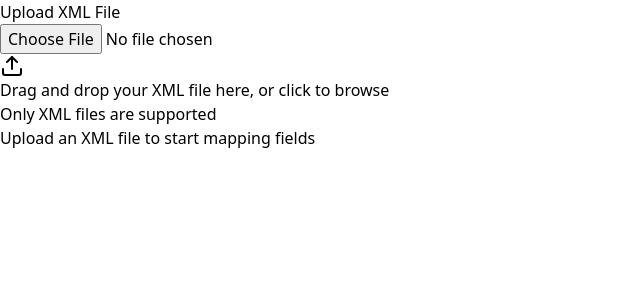
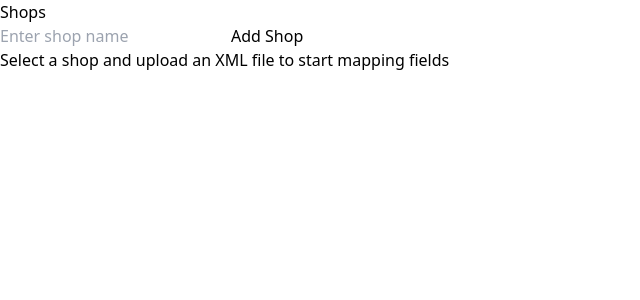
Before and after one commit to itsHadyy/feeds, a React (Vite) app: page / in a window 1280 px wide. Shown: the top 300 px of the page, without its empty margins (0-640 px from the left). Built offline with nearby package versions, Linux system fonts and the light colour scheme.

Commit message:
Hady's Updates

```diff
--- a/src/App.tsx
+++ b/src/App.tsx
@@ -2,6 +2,7 @@ import React, { useState, useCallback } from 'react';
 import { Save } from 'lucide-react';
 import MappingField from './components/MappingField';
 import XMLUploader from './components/XMLUploader';
+import ShopDashboard from './components/ShopDashboard';
 import { FieldOption } from './types/mapping';
 import { XMLData, XMLField, XMLMapping } from './types/xml';
 import { XMLManager } from './services/XMLManager';
@@ -10,15 +11,15 @@ function App() {
   const [xmlManager] = useState(() => new XMLManager());
   const [mappingFields, setMappingFields] = useState<XMLField[]>([]);
   const [mappings, setMappings] = useState<XMLMapping[]>([]);
+  const [selectedShopId, setSelectedShopId] = useState<string | null>(null);
 
+  // Get available field options for mapping
   const getFieldOptions = useCallback((xmlData: XMLData | null): FieldOption[] => {
     if (!xmlData) return [];
-
     const uniqueKeys = new Set<string>();
     xmlData.items.forEach(item => {
       Object.keys(item).forEach(key => uniqueKeys.add(key));
     });
-
     return Array.from(uniqueKeys).map(key => ({
       value: key,
       label: key,
@@ -26,6 +27,7 @@ function App() {
     }));
   }, []);
 
+  // Handle field mapping changes
   const handleFieldChange = useCallback((fieldName: string, mapping: XMLMapping) => {
     setMappings(prev => {
       const existingIndex = prev.findIndex(m => m.targetField === fieldName);
@@ -38,6 +40,7 @@ function App() {
     });
   }, []);
 
+  // Extract fields from uploaded XML
   const handleFieldsExtracted = useCallback((data: XMLData) => {
     xmlManager.setData(data);
     const uniqueFields = new Set(data.items.flatMap(item => Object.keys(item)));
@@ -50,10 +53,10 @@ function App() {
     setMappings([]);
   }, [xmlManager]);
 
+  // Apply field mappings and generate XML
   const handleApplyChanges = useCallback(() => {
     const xmlData = xmlManager.getData();
     if (!xmlData || mappings.length === 0) return;
-
     const updatedData = xmlManager.applyMappings(mappings);
     if (updatedData) {
       const xmlString = xmlManager.generateXML(updatedData.items);
@@ -66,7 +69,22 @@ function App() {
   return (
     <div className="min-h-screen bg-gray-100">
       <div className="max-w-7xl mx-auto py-8 px-4 space-y-8">
-        {/* XML Uploader Section */}
+
+        {/* Shop Selection */}
+        {!selectedShopId ? (
+          <ShopDashboard onSelectShop={setSelectedShopId} />
+        ) : (
+          <>
+            <button
+              onClick={() => setSelectedShopId(null)}
+              className="bg-gray-500 text-white px-4 py-2 rounded"
+            >
+              Back to Shops
+            </button>
+
+            <h2 className="text-2xl font-semibold mt-4">Shop ID: {selectedShopId}</h2>
+
+            {/* XML Upload Section */}
             <div className="bg-white rounded-lg shadow-sm border border-gray-200 p-6">
               <div className="flex justify-between items-center mb-4">
                 <h2 className="text-lg font-semibold text-gray-900">Upload XML File</h2>
@@ -75,8 +93,7 @@ function App() {
                     <button
                       onClick={handleApplyChanges}
                       disabled={mappings.length === 0}
-                  className={`flex items-center gap-2 px-4 py-2 rounded-md ${
-                    mappings.length === 0
+                      className={`flex items-center gap-2 px-4 py-2 rounded-md ${mappings.length === 0
                           ? 'bg-gray-300 text-gray-500 cursor-not-allowed'
                           : 'bg-blue-600 text-white hover:bg-blue-700'
                         }`}
@@ -90,7 +107,7 @@ function App() {
               <XMLUploader onFieldsExtracted={handleFieldsExtracted} />
             </div>
 
-        {/* Mapping Fields Section */}
+            {/* Field Mapping Section */}
             {mappingFields.length > 0 && (
               <div className="bg-white rounded-lg shadow-sm border border-gray-200">
                 {mappingFields.map((field) => (
@@ -110,14 +127,17 @@ function App() {
               </div>
             )}
 
+
+          </>
+        )}
+
         {/* Empty State */}
-        {mappingFields.length === 0 && (
+        {mappingFields.length === 0 && !selectedShopId && (
           <div className="text-center py-12">
-            <p className="text-gray-500">
-              Upload an XML file to start mapping fields
-            </p>
+            <p className="text-gray-500">Select a shop and upload an XML file to start mapping fields</p>
           </div>
         )}
+
       </div>
     </div>
   );
--- /dev/null
+++ b/src/components/ShopDashboard.tsx
@@ -0,0 +1,29 @@
+// src/components/ShopDashboard.tsx
+import React from 'react';
+import ShopManager from './ShopManager';
+import useShops from '../hooks/useShops';
+
+interface ShopDashboardProps {
+    onSelectShop: (shopId: string) => void;
+}
+
+const ShopDashboard: React.FC<ShopDashboardProps> = ({ onSelectShop }) => {
+    const { shops, addShop } = useShops();
+
+    return (
+        <div>
+        <h2>Shops </h2>
+        < ShopManager onAddShop = { addShop } />
+            <ul>
+            {
+                shops.map((shop) => (
+                    <li key= { shop.id } >
+                    { shop.name } < button onClick = {() => onSelectShop(shop.id)}> Select </button>
+                        </li>
+        ))}
+</ul>
+    </div>
+  );
+};
+
+export default ShopDashboard;
--- /dev/null
+++ b/src/components/ShopManager.tsx
@@ -0,0 +1,30 @@
+import { useState } from 'react';
+
+interface ShopManagerProps {
+    onAddShop: (name: string) => void;
+}
+
+const ShopManager: React.FC<ShopManagerProps> = ({ onAddShop }) => {
+    const [shopName, setShopName] = useState('');
+
+    const handleAddShop = () => {
+        if (shopName.trim()) {
+            onAddShop(shopName);
+            setShopName('');
+        }
+    };
+
+    return (
+        <div>
+            <input
+                type="text"
+                value={shopName}
+                onChange={(e) => setShopName(e.target.value)}
+                placeholder="Enter shop name"
+            />
+            <button onClick={handleAddShop}>Add Shop</button>
+        </div>
+    );
+};
+
+export default ShopManager;
--- /dev/null
+++ b/src/hooks/useShops.ts
@@ -0,0 +1,29 @@
+// src/hooks/useShops.ts
+import { useState, useEffect } from 'react';
+
+interface Shop {
+    id: string;
+    name: string;
+}
+
+const useShops = () => {
+    const [shops, setShops] = useState<Shop[]>([]);
+
+    useEffect(() => {
+        const storedShops = localStorage.getItem('shops');
+        if (storedShops) {
+            setShops(JSON.parse(storedShops));
+        }
+    }, []);
+
+    const addShop = (name: string) => {
+        const newShop = { id: Date.now().toString(), name };
+        const updatedShops = [...shops, newShop];
+        setShops(updatedShops);
+        localStorage.setItem('shops', JSON.stringify(updatedShops));
+    };
+
+    return { shops, addShop };
+};
+
+export default useShops;
```
Lines whose indentation alone changed are shown as unchanged.
